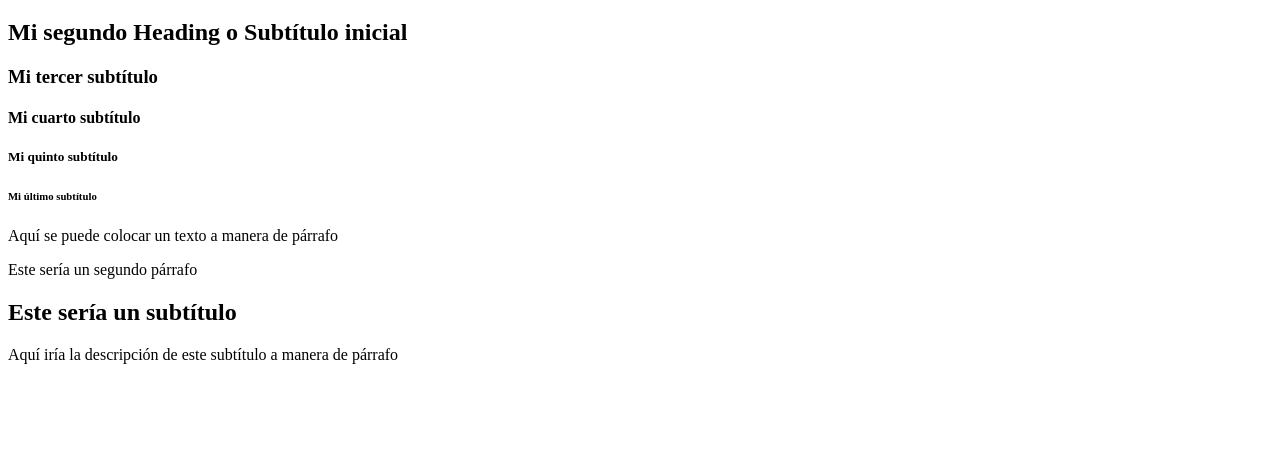
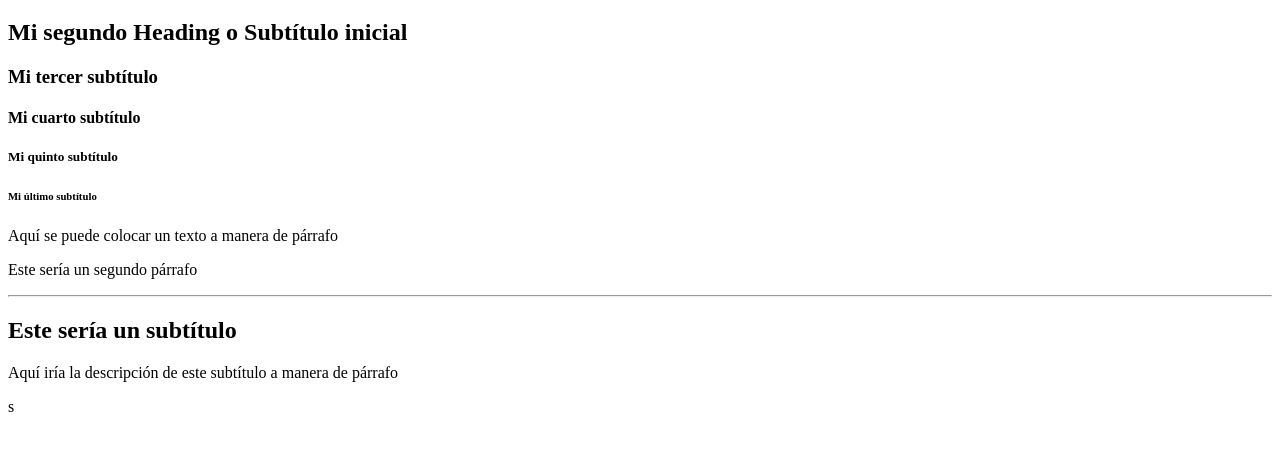
Before and after one commit to KingEdhard/curso_html_css, a plain HTML site: page 07/index.html in a window 1280 px wide. Shown: the part 61-512 px from the top of the page. Drawn offline with Linux system fonts and the light colour scheme.

Commit message:
última actualización de las carpetas

```diff
--- a/07/index.html
+++ b/07/index.html
@@ -14,7 +14,10 @@
     <h6>Mi último subtítulo</h6>
     <p>Aquí se puede colocar un texto a manera de párrafo</p>
     <p>Este sería un segundo párrafo</p>
+    <hr>
     <h2>Este sería un subtítulo</h2>
     <p>Aquí iría la descripción de este subtítulo a manera de párrafo</p>
+    <!--Esta etiqueta se usa para generar comentarios en el código -->
+    s
   </body>
 </html>
```
